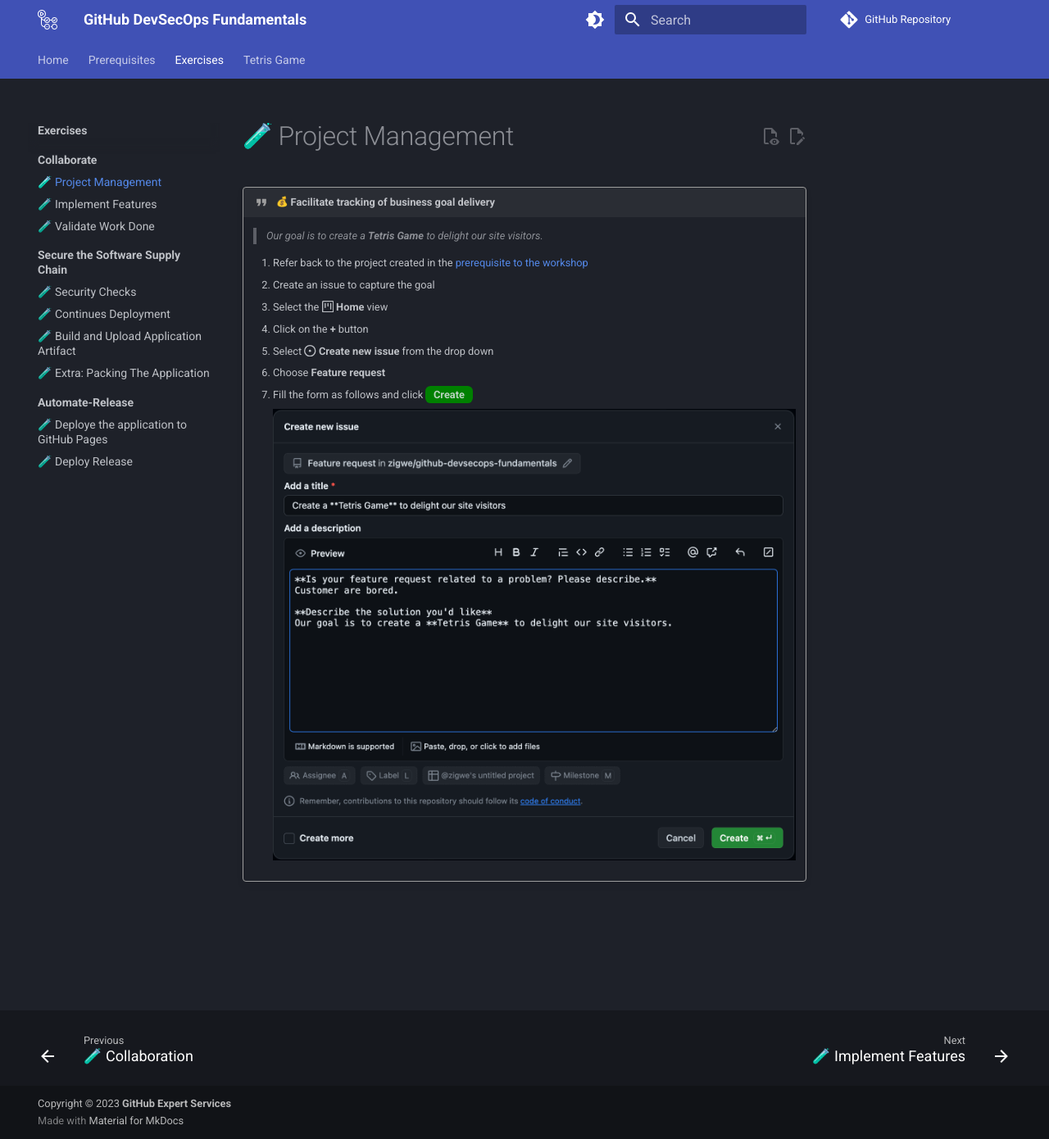
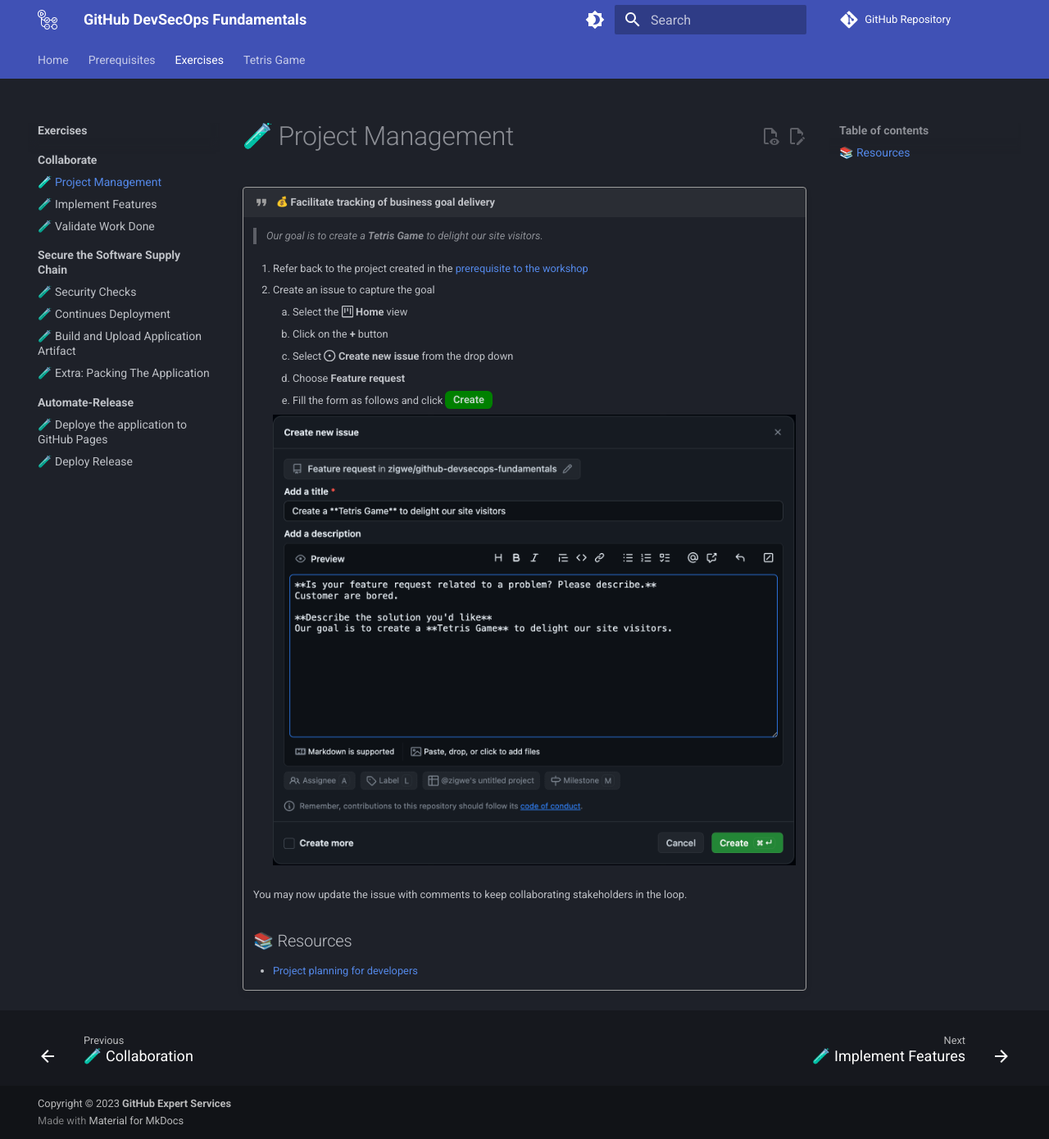
Before and after one commit to githubuniverseworkshops/github-devsecops-fundamentals, an MkDocs documentation site: the page built from docs/exercises/01.collaborate/01.md, in a window 1280 px wide and 1390 px high. Shown: the whole window at 82% size. Built offline with MkDocs 1.6.1 and Material for MkDocs 9.7.7, drawn with Linux system fonts in a browser that asks for light colours; emoji names are drawn with the system emoji font; comment, search, counter and statistics services are not loaded.

Commit message:
Improve project management doc

```diff
--- a/docs/exercises/01.collaborate/01.md
+++ b/docs/exercises/01.collaborate/01.md
@@ -5,11 +5,18 @@
     > _Our goal is to create a **Tetris Game** to delight our site visitors._
 
     1. Refer back to the project created in the [prerequisite to the workshop](../../index.md#prerequisites)
+
     2. Create an issue to capture the goal
-       1. Select the **:octicons-project-16: Home** view
-       2. Click on the **+** button
-       3. Select **:octicons-issue-opened-16: Create new issue** from the drop down
-       4. Choose **Feature request**
-       5. Fill the form as follows and click <span style="background-color: green; font-weight: bold; padding: 0.25em 0.75em; border-radius: 0.5em">Create</span>
 
-        ![Create issue](../../assets/img/create-issue.png)
+          1. Select the **:octicons-project-16: Home** view
+          2. Click on the **+** button
+          3. Select **:octicons-issue-opened-16: Create new issue** from the drop down
+          4. Choose **Feature request**
+          5. Fill the form as follows and click <span style="background-color: green; font-weight: bold; padding: 0.25em 0.75em; border-radius: 0.5em">Create</span>
+
+          ![Create issue](../../assets/img/create-issue.png)
+
+    You may now update the issue with comments to keep collaborating stakeholders in the loop.
+
+    ## 📚 Resources
+    - [Project planning for developers](https://github.com/features/issues)
```
